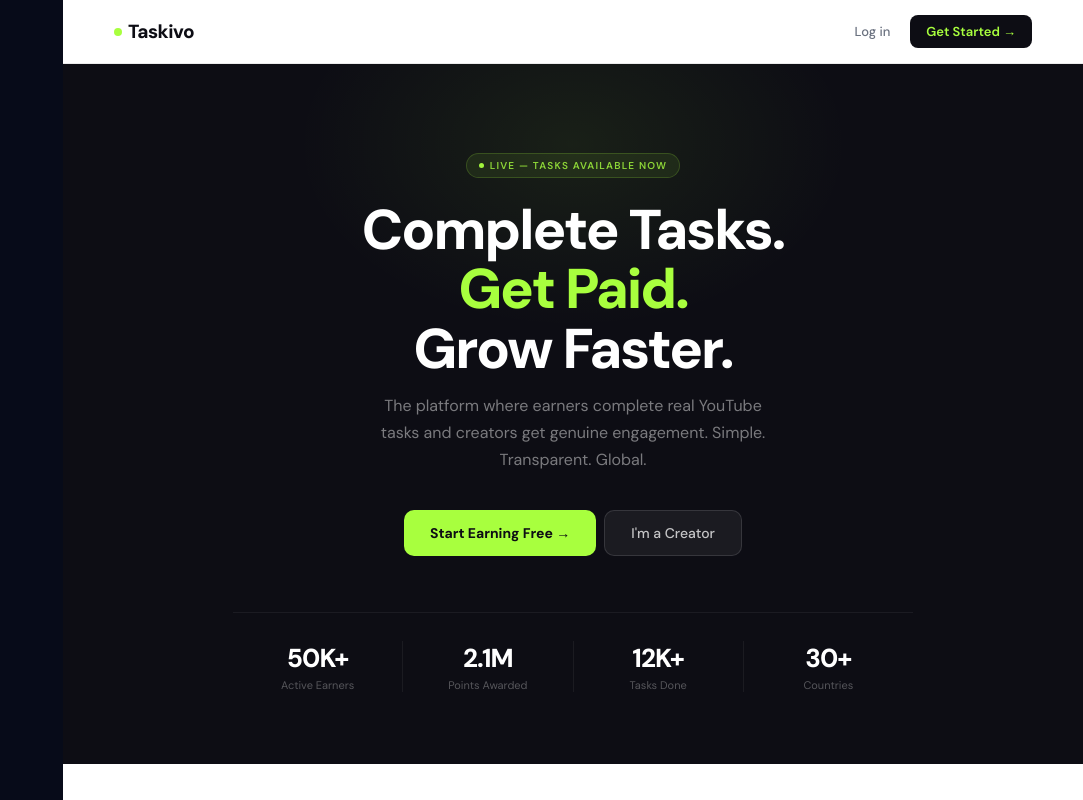
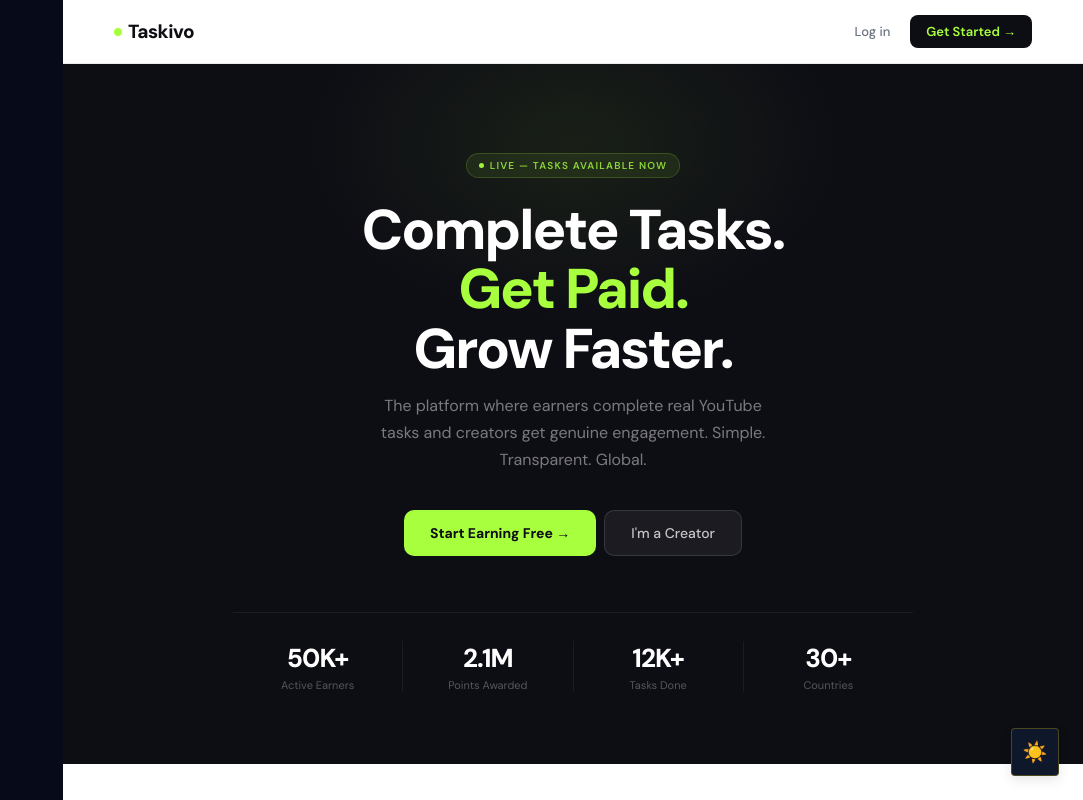
Before and after one commit to Vinbracodetech/taskivo, a React (Vite) app: page / in a window 1280 px wide. Shown: the top 800 px of the page, without its empty margins (197-1280 px from the left). Built offline with nearby package versions, Linux system fonts and the light colour scheme.

Commit message:
Add theme switcher with local storage support
Implemented theme switcher functionality to toggle between dark and light modes. The selected theme is saved in local storage and applied to the document body.

```diff
--- a/src/App.jsx
+++ b/src/App.jsx
@@ -49,6 +49,20 @@ export default function App() {
   var [loading, setLoading] = useState(true);
   var [activeTask, setActiveTask] = useState(null);
   var { toasts, show: showToast } = useToast();
+
+  // ── THEME SWITCHER LOGIC ──
+  var [theme, setTheme] = useState(localStorage.getItem("taskivo-theme") || "dark");
+
+  useEffect(function () {
+    // Apply the theme class to the body element
+    document.body.className = "theme-" + theme;
+    // Save to local storage so it remembers next time
+    localStorage.setItem("taskivo-theme", theme);
+  }, [theme]);
+
+  function toggleTheme() {
+    setTheme(theme === "dark" ? "light" : "dark");
+  }
 
   useEffect(function () {
     supabase.auth.getSession().then(function (result) {
@@ -247,6 +261,11 @@ export default function App() {
         </div>
       </div>
 
+      {/* ── FLOATING THEME TOGGLE ── */}
+      <button className="theme-toggle" onClick={toggleTheme}>
+        {theme === "dark" ? "☀️" : "🌙"}
+      </button>
+
       <Toast toasts={toasts} />
     </>
   );
```
